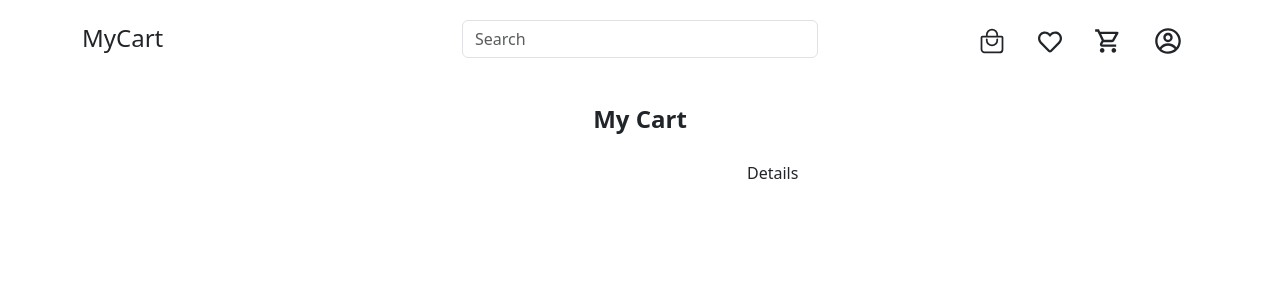
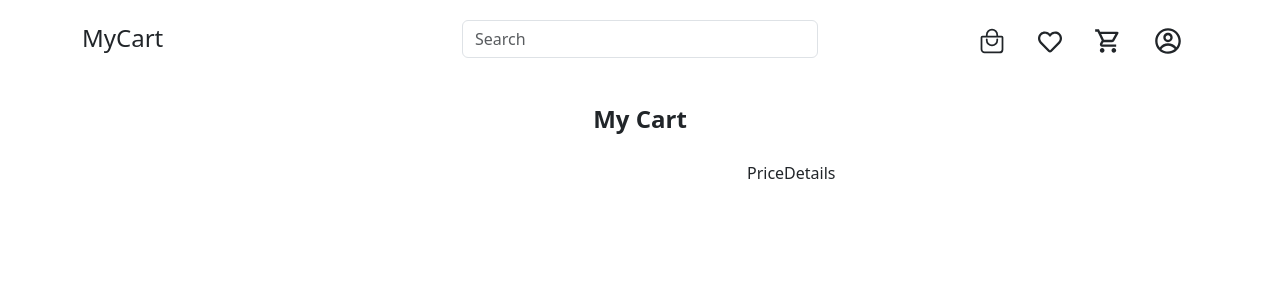
Before and after one commit to 7vTr0x7/MyCart, a React (Vite) app in the folder Frontend/: page /cart in a window 1280 px wide. Shown: the top 300 px of the page. Built offline with nearby package versions, Linux system fonts and the light colour scheme.

Commit message:
frontend - pages - cart - PriceDetails

```diff
--- a/Frontend/src/pages/cart/Cart.jsx
+++ b/Frontend/src/pages/cart/Cart.jsx
@@ -1,8 +1,8 @@
 import React from "react";
+import { useSelector } from "react-redux";
 import Header from "../../components/Header";
-import { useSelector } from "react-redux";
-import Details from "./features/Details";
 import ProductCard from "../../components/ProductCard";
+import PriceDetails from "./features/PriceDetails";
 
 const Cart = () => {
   const cartProducts = useSelector((state) => state.cart.cart);
@@ -22,7 +22,7 @@ const Cart = () => {
               ))}
           </div>
           <div className="col-md-5">
-            <Details products={cartProducts} />
+            <PriceDetails products={cartProducts} />
           </div>
         </div>
       </main>
--- a/Frontend/src/pages/cart/features/Details.jsx
+++ /dev/null
@@ -1,7 +0,0 @@
-import React from "react";
-
-const Details = ({ products }) => {
-  return <div>Details</div>;
-};
-
-export default Details;
--- /dev/null
+++ b/Frontend/src/pages/cart/features/PriceDetails.jsx
@@ -0,0 +1,7 @@
+import React from "react";
+
+const PriceDetails = ({ products }) => {
+  return <div>PriceDetails</div>;
+};
+
+export default PriceDetails;
--- a/Frontend/src/pages/products/features/ProductsSection.jsx
+++ b/Frontend/src/pages/products/features/ProductsSection.jsx
@@ -10,8 +10,15 @@ const ProductsSection = () => {
   return (
     <div className="bg-body-tertiary py-4 px-5 mx-3">
       <p>
-        <b>Showing All Products</b> ( showing {products && products.length}{" "}
-        products )
+        {products.length > 0 ? (
+          <>
+            <b>Showing All Products</b>
+            {`( showing ${products && products.length}
+            products )`}
+          </>
+        ) : (
+          <b>Loading . . .</b>
+        )}
       </p>
 
       <div className="row">
```
